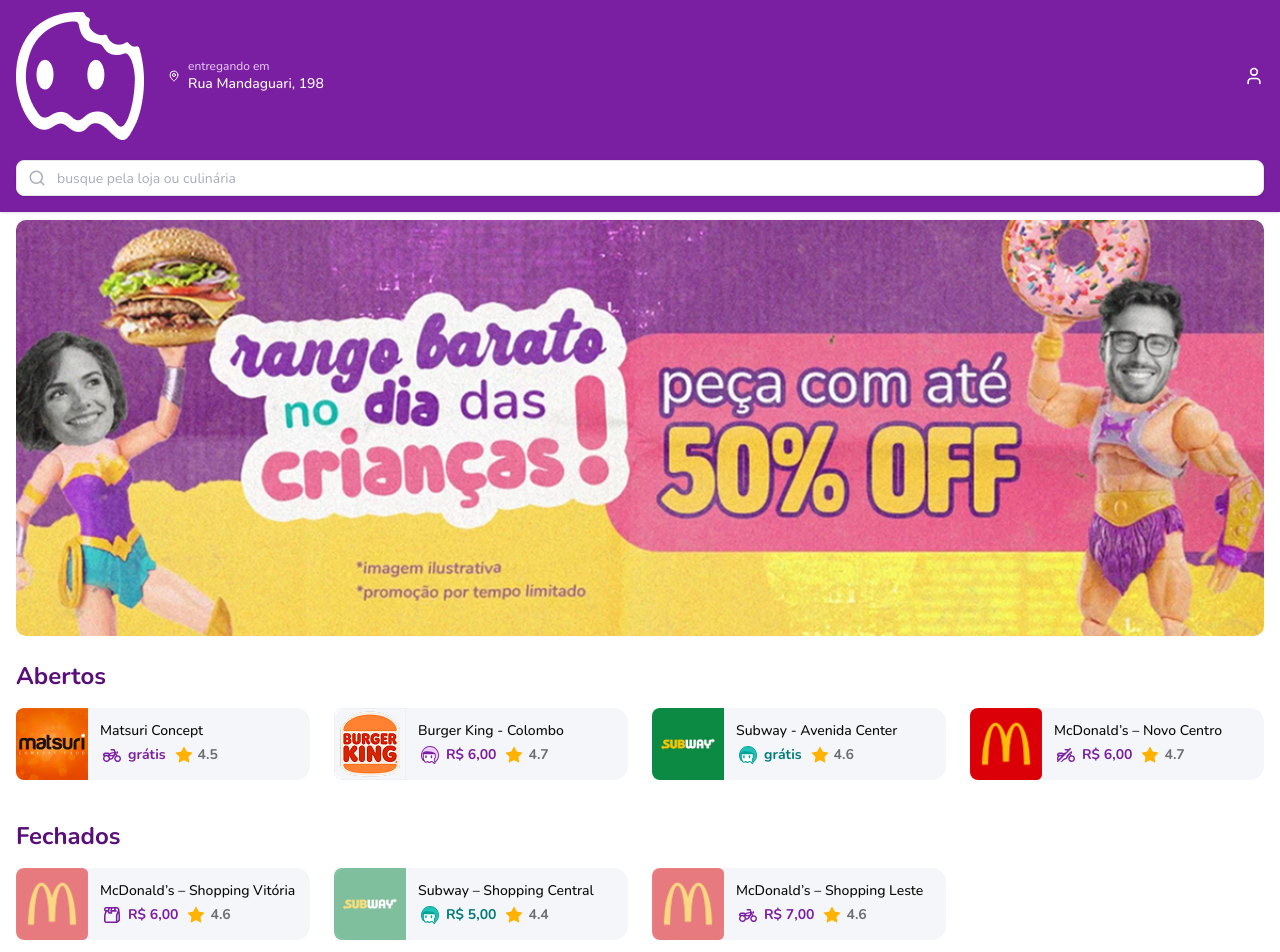
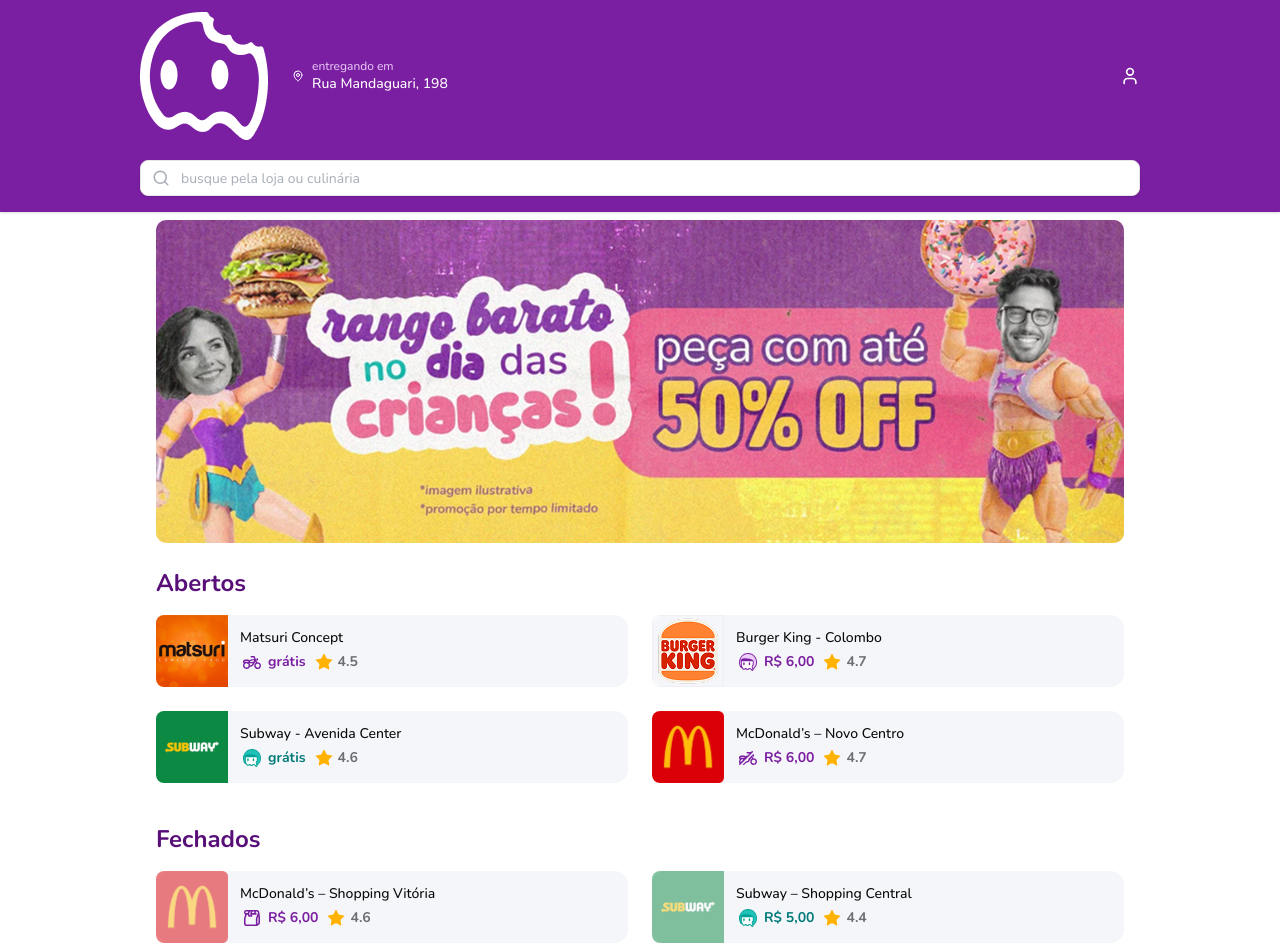
Before and after one commit to lucasmonteiro58/aiqfome-challenge, a Next.js app: page / in a window 1280 px wide. Shown: the top 952 px of the page. Built offline with nearby package versions, Linux system fonts and the light colour scheme.

Commit message:
style: 💄 add max-width to container elements for improved layout consistency

```diff
--- a/src/app/carrinho/page.tsx
+++ b/src/app/carrinho/page.tsx
@@ -2,7 +2,7 @@
 
 export default function CartPage() {
   return (
-    <div className="container mx-auto mt-2">
+    <div className="container mx-auto mt-2 max-w-[1000px]">
       <CartContent />
     </div>
   );
--- a/src/app/page.tsx
+++ b/src/app/page.tsx
@@ -14,7 +14,7 @@
       <div className="bg-white shadow-sm">
         <SearchInput />
       </div>
-      <div className="container mx-auto sm:mt-2 mt-0 sm:px-4 px-0">
+      <div className="container mx-auto sm:mt-2 mt-0 sm:px-4 px-0 max-w-[1000px]">
         <Image
           src="/images/banner.png"
           alt="Banner"
@@ -23,10 +23,10 @@
           className="w-full h-auto sm:rounded-lg rounded-none"
         />
       </div>
-      <main className="flex-grow container mx-auto px-4 py-6">
+      <main className="flex-grow container mx-auto px-4 py-6 max-w-[1000px]">
         <section className="mb-10">
           <h2 className="text-2xl font-bold text-purple-text mb-4">Abertos</h2>
-          <div className="grid grid-cols-1 sm:grid-cols-2 lg:grid-cols-3 xl:grid-cols-4 gap-6">
+          <div className="grid grid-cols-1 sm:grid-cols-2 lg:grid-cols-2 xl:grid-cols-2 gap-6">
             {(openedRestaurants as Restaurant[]).map((r) => (
               <RestaurantCard key={r.id} {...r} />
             ))}
@@ -35,7 +35,7 @@
 
         <section>
           <h2 className="text-2xl font-bold text-purple-text mb-4">Fechados</h2>
-          <div className="grid grid-cols-1 sm:grid-cols-2 lg:grid-cols-3 xl:grid-cols-4 gap-6">
+          <div className="grid grid-cols-1 sm:grid-cols-2 lg:grid-cols-2 xl:grid-cols-2 gap-6">
             {closedRestaurants.map((r) => (
               <RestaurantCard key={r.id} {...r} />
             ))}
--- a/src/app/restaurante/[restaurantIdentifier]/[productId]/page.tsx
+++ b/src/app/restaurante/[restaurantIdentifier]/[productId]/page.tsx
@@ -55,7 +55,7 @@
 
   return (
     <>
-      <div className="container mx-auto">
+      <div className="container mx-auto max-w-[1000px]">
         <ProductHeader product={product} />
         <ProductQuantitySelector product={product} restaurant={restaurant} />
 
--- a/src/app/restaurante/[restaurantIdentifier]/page.tsx
+++ b/src/app/restaurante/[restaurantIdentifier]/page.tsx
@@ -41,9 +41,9 @@
 
   return (
     <div className="flex flex-col mt-2">
-      <div className="min-h-[calc(100vh-190px)] container mx-auto">
+      <div className="min-h-[calc(100vh-190px)] container mx-auto max-w-[1000px]">
         <div className="flex-grow">
-          <div className="py-4 space-y-3">
+          <div className="py-4 space-y-3 ">
             <RestaurantHeader
               id={restaurant.id}
               name={restaurant.name}
--- a/src/components/Header.tsx
+++ b/src/components/Header.tsx
@@ -12,7 +12,7 @@
   };
   return (
     <header className="bg-purple-brand px-4 py-3 text-white  sticky top-0 z-10">
-      <div className="container mx-auto flex items-center justify-between">
+      <div className="container mx-auto flex items-center justify-between max-w-[1000px]">
         <div className="flex items-center gap-2">
           <Image
             src="/images/logo.png"
--- a/src/components/SearchInput.tsx
+++ b/src/components/SearchInput.tsx
@@ -4,7 +4,7 @@
 export function SearchInput() {
   return (
     <div className="bg-purple-brand px-4 pb-4 pt-2">
-      <div className="container mx-auto">
+      <div className="container mx-auto max-w-[1000px]">
         <div className="relative">
           <Search
             size={18}
```
